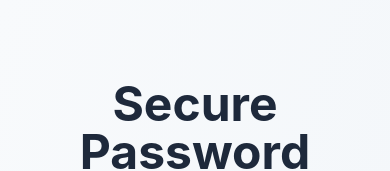
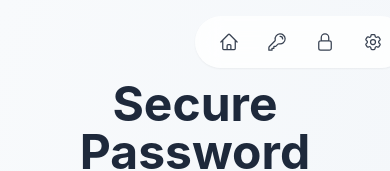
Before and after one commit to AnuarOrozco/Password-Manager-V2, a React (Vite) app: page / in a window 390 px wide. Shown: the top 171 px of the page. Built offline with nearby package versions, Linux system fonts and the light colour scheme.

Commit message:
feat: add iPhone-style dynamic island header component

```diff
--- /dev/null
+++ b/src/components/Header.jsx
@@ -0,0 +1,54 @@
+import { motion } from 'framer-motion'
+import { HomeIcon, KeyIcon, LockClosedIcon, Cog6ToothIcon } from '@heroicons/react/24/outline'
+
+const Header = () => {
+  return (
+    <motion.header
+      initial={{ y: -20, opacity: 0 }}
+      animate={{ y: 0, opacity: 1 }}
+      transition={{ duration: 0.5 }}
+      className="fixed top-4 left-1/2 -translate-x-1/2 bg-white/80 backdrop-blur-md rounded-full shadow-sm z-50 w-max"
+    >
+      <nav className="flex items-center justify-center p-2">
+        <ul className="flex space-x-1 px-1">
+          {[
+            {
+              icon: <HomeIcon className="h-5 w-5" />,
+              name: 'Home',
+              path: '/'
+            },
+            {
+              icon: <KeyIcon className="h-5 w-5" />,
+              name: 'Passwords',
+              path: '/passwords'
+            },
+            {
+              icon: <LockClosedIcon className="h-5 w-5" />,
+              name: 'Generator',
+              path: '/generator'
+            },
+            {
+              icon: <Cog6ToothIcon className="h-5 w-5" />,
+              name: 'Settings',
+              path: '/settings'
+            }
+          ].map((item, index) => (
+            <motion.li
+              key={index}
+              whileHover={{ scale: 1.05 }}
+              whileTap={{ scale: 0.95 }}
+              className="px-3 py-2 rounded-full hover:bg-gray-100 transition-colors"
+            >
+              <a href={item.path} className="flex items-center justify-center text-sm font-medium text-gray-700">
+                {item.icon}
+                <span className="sr-only">{item.name}</span>
+              </a>
+            </motion.li>
+          ))}
+        </ul>
+      </nav>
+    </motion.header>
+  )
+}
+
+export default Header
--- a/src/pages/Home.jsx
+++ b/src/pages/Home.jsx
@@ -1,6 +1,7 @@
 import { motion } from "framer-motion";
 import { LockClosedIcon, ShieldCheckIcon, KeyIcon, ArrowRightIcon } from "@heroicons/react/24/outline";
 import Footer from "../components/Footer";
+import Header from '../components/Header';
 
 const Home = () => {
 return (
@@ -10,6 +11,9 @@ const Home = () => {
         transition={{ duration: 0.8 }}
         className="min-h-screen bg-gradient-to-br from-slate-50 to-slate-100"
     >
+        {/* Header Component */}
+        <Header />
+
         {/* Main Content */}
         <main className="container mx-auto px-6 py-20 max-w-4xl">
             {/* Hero Section */}
```
Lines whose indentation alone changed are shown as unchanged.
